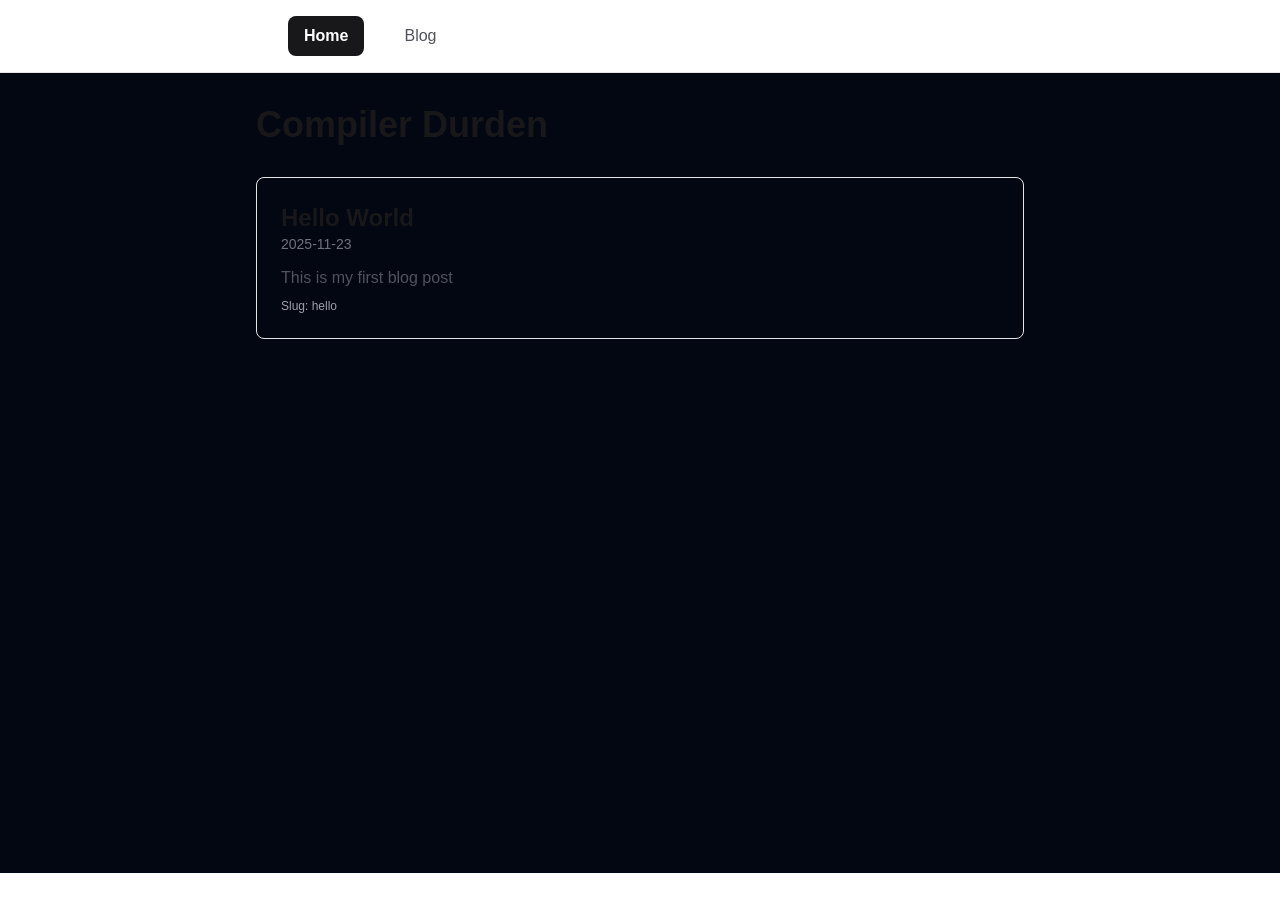
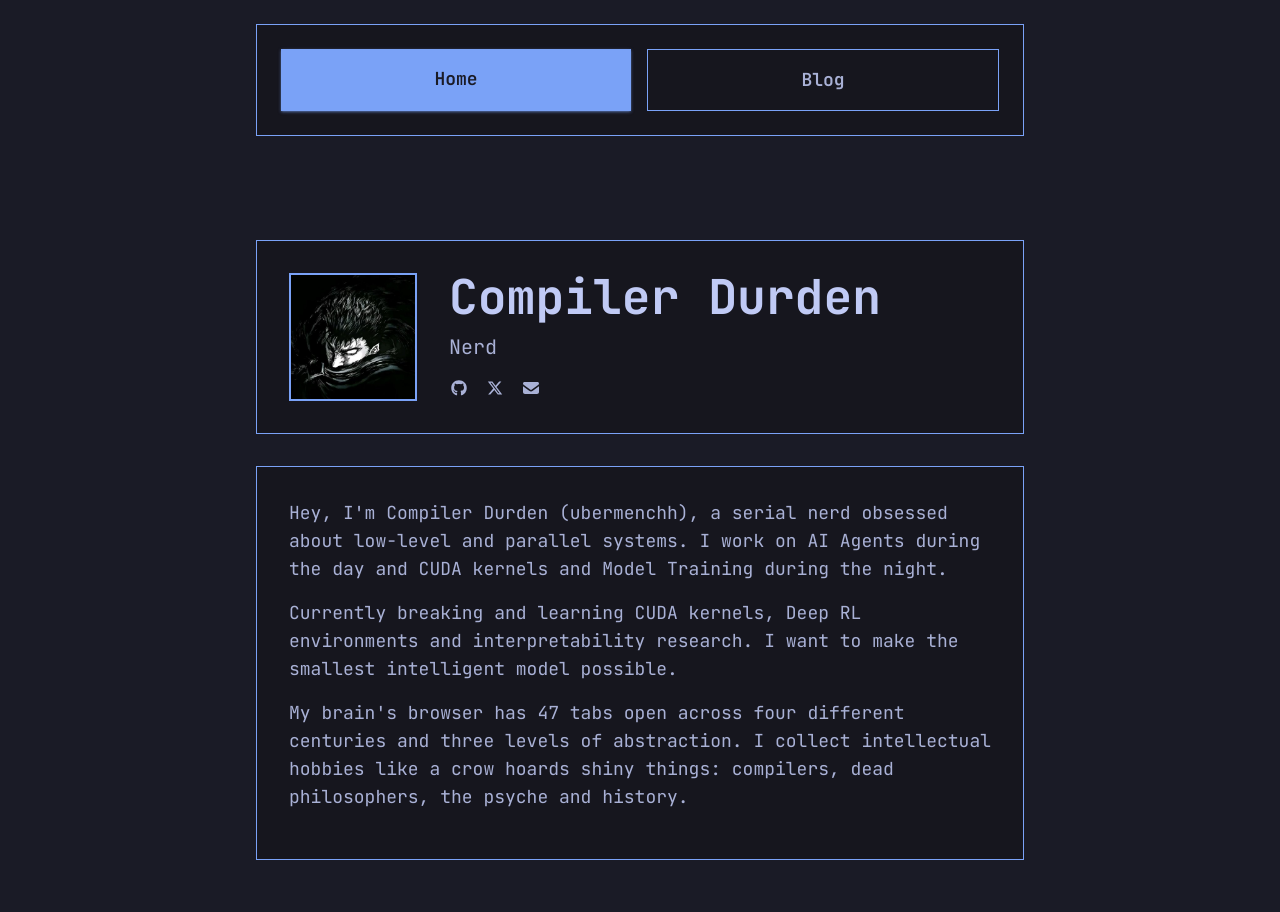
Before and after one commit to ubermenchh/ubermenchh.github.io, a Next.js app: page / in a window 1280 px wide. Shown: the top 912 px of the page. Before the commit the page ends 873 px from the top, so only its background shows below. Built offline with nearby package versions, Linux system fonts and the light colour scheme.

Commit message:
now uses tokyonight theme

```diff
--- a/package.json
+++ b/package.json
@@ -10,6 +10,7 @@
   },
   "dependencies": {
     "@fortawesome/fontawesome-svg-core": "^7.1.0",
+    "@fortawesome/free-brands-svg-icons": "^7.1.0",
     "@fortawesome/free-regular-svg-icons": "^7.1.0",
     "@fortawesome/free-solid-svg-icons": "^7.1.0",
     "@fortawesome/react-fontawesome": "^3.1.0",
--- a/src/app/globals.css
+++ b/src/app/globals.css
@@ -1,36 +1,52 @@
 @import "tailwindcss";
 
-:root {
-  --background: #ffffff;
-  --foreground: #171717;
-}
+@theme inline {
+  /* Tokyo Night Theme Colors */
+  --color-tn-bg: #1a1b26;
+  --color-tn-bg-dark: #16161e;
+  --color-tn-bg-highlight: #24283b;
+  --color-tn-terminal-black: #414868;
+  --color-tn-fg: #c0caf5;
+  --color-tn-fg-dark: #a9b1d6;
+  --color-tn-fg-gutter: #3b4261;
+  --color-tn-dark3: #545c7e;
+  --color-tn-comment: #565f89;
+  --color-tn-dark5: #737aa2;
+  --color-tn-blue0: #3d59a1;
+  --color-tn-blue: #7aa2f7;
+  --color-tn-cyan: #7dcfff;
+  --color-tn-blue1: #2ac3de;
+  --color-tn-blue2: #0db9d7;
+  --color-tn-blue5: #89ddff;
+  --color-tn-blue6: #b4f9f8;
+  --color-tn-blue7: #394b70;
+  --color-tn-magenta: #bb9af7;
+  --color-tn-magenta2: #ff007c;
+  --color-tn-purple: #9d7cd8;
+  --color-tn-orange: #ff9e64;
+  --color-tn-yellow: #e0af68;
+  --color-tn-green: #9ece6a;
+  --color-tn-green1: #73daca;
+  --color-tn-green2: #41a6b5;
+  --color-tn-teal: #1abc9c;
+  --color-tn-red: #f7768e;
+  --color-tn-red1: #db4b4b;
 
-@theme inline {
-  --color-background: var(--background);
-  --color-foreground: var(--foreground);
-  --font-sans: var(--font-geist-sans);
-  --font-mono: var(--font-geist-mono);
-}
-
-@media (prefers-color-scheme: dark) {
-  :root {
-    --background: #0a0a0a;
-    --foreground: #ededed;
-  }
+  --font-mono: var(--font-jetbrains-mono);
 }
 
 body {
-  background: var(--background);
-  color: var(--foreground);
-  font-family: Arial, Helvetica, sans-serif;
+  background: #1a1b26;
+  color: #c0caf5;
+  font-family: var(--font-jetbrains-mono), monospace;
 }
 
 .prose {
-  @apply text-zinc-800 dark:text-zinc-200;
+  @apply text-tn-fg;
 }
 
 .prose h1, .prose h2, .prose h3 {
-  @apply font-bold mt-8 mb-4;
+  @apply font-bold mt-8 mb-4 text-tn-blue;
 }
 
 .prose p {
@@ -50,7 +66,7 @@ body {
 }
 
 .prose strong {
-  @apply font-bold;
+  @apply font-bold text-tn-orange;
 }
 
 .prose em {
@@ -58,13 +74,13 @@ body {
 }
 
 .prose code {
-  @apply bg-zinc-100 dark:bg-zinc-800 px-1.5 py-0.5 rounded text-sm;
+  @apply bg-tn-bg-highlight px-1.5 py-0.5 rounded text-sm text-tn-cyan;
 }
 
 .prose pre {
-  @apply bg-zinc-100 dark:bg-zinc-900 p-4 rounded overflow-x-auto mb-4;
+  @apply bg-tn-bg-dark p-4 rounded overflow-x-auto mb-4 border border-tn-terminal-black;
 }
 
 .prose a {
-  @apply text-blue-600 dark:text-blue-400 hover:underline;
+  @apply text-tn-blue hover:text-tn-cyan hover:underline transition-colors;
 }
--- a/src/app/layout.tsx
+++ b/src/app/layout.tsx
@@ -1,16 +1,12 @@
 import type { Metadata } from "next";
-import { Geist, Geist_Mono } from "next/font/google";
+import { JetBrains_Mono } from "next/font/google";
 import "./globals.css";
 import Navigation from "@/components/Navigation";
 
-const geistSans = Geist({
-  variable: "--font-geist-sans",
-  subsets: ["latin"],
-});
-
-const geistMono = Geist_Mono({
-  variable: "--font-geist-mono",
-  subsets: ["latin"],
+const jetbrainsMono = JetBrains_Mono({
+    variable: "--font-jetbrains-mono",
+    subsets: ["latin"],
+    weight: ["400", "500", "600", "700"]
 });
 
 export const metadata: Metadata = {
@@ -26,7 +22,7 @@ export default function RootLayout({
   return (
     <html lang="en">
       <body
-        className={`${geistSans.variable} ${geistMono.variable} antialiased`}
+        className={`${jetbrainsMono.variable} antialiased`}
       >
         <Navigation />
         <main>
--- a/src/app/page.tsx
+++ b/src/app/page.tsx
@@ -1,44 +1,86 @@
-import { getSortedPosts } from "@/lib/posts";
+import Image from "next/image";
+import { FontAwesomeIcon } from "@fortawesome/react-fontawesome";
+import { faGithub, faXTwitter } from "@fortawesome/free-brands-svg-icons";
+import { faEnvelope } from "@fortawesome/free-solid-svg-icons";
 
 export default function Home() {
-    const posts = getSortedPosts();
+    return (
+        <div className="bg-tn-bg p-8">
+            <div className="max-w-3xl mx-auto py-12">
+                <section className="mb-8 p-8 border border-tn-blue bg-tn-bg-dark">
+                    <div className="flex items-start gap-8">
+                        {/* Profile Image */}
+                        <div className="relative w-32 h-32 overflow-hidden flex-shrink-0 border-2 border-tn-blue">
+                            <Image
+                                src="/guts.jpg"
+                                alt="Compiler Durden"
+                                fill
+                                className="object-cover"
+                                priority
+                            />
+                        </div>
 
-    return (
-        <div className="min-h-screen bg-gray-950 dark:bg:black p-8">
-            <div className="max-w-3xl mx-auto">
-                <h1 className="text-4xl font-bold text-zinc-900 dark:text-zinc-100 mb-8">
+                        {/* Name and Title */}
+                        <div className="flex-1">
+                            <h1 className="text-5xl font-bold text-tn-fg mb-3">
                                 Compiler Durden
                             </h1>
+                            <p className="text-xl text-tn-fg-dark mb-4">
+                                Nerd
+                            </p>
 
-                <div className="space-y-6">
-                    {posts.map((post) => {
-                        return (
-                            <div
-                                key={post.slug}
-                                className="border border-zinc-200 dark:border-zinc-800 p-6 rounded-lg"
+                            {/* Social Links */}
+                            <div className="flex gap-4">
+                                <a
+                                    href="https://github.com/ubermenchh"
+                                    target="_blank"
+                                    rel="noopener noreferrer"
+                                    className="text-tn-fg-dark hover:text-tn-blue transition-colors"
+                                    aria-label="Github"
                                 >
-                                <h2 className="text-2xl font-semibold text-zinc-900 dark:text-zinc-100 mb-z">
-                                    {post.title}
-                                </h2>
-                                <p className="text-sm text-zinc-500 dark:text-zinc-400 mb-3">
-                                    {post.date}
+                                    <FontAwesomeIcon icon={faGithub} className="w-7 h-7" />
+                                </a>
+                                <a
+                                    href="https://x.com/ubermenchh_"
+                                    target="_blank"
+                                    rel="noopener noreferrer"
+                                    className="text-tn-fg-dark hover:text-tn-blue transition-colors"
+                                    aria-label="X"
+                                >
+                                    <FontAwesomeIcon icon={faXTwitter} className="w-6 h-6" />
+                                </a>
+                                <a
+                                    href="mailto:ubermenchh69@gmail.com"
+                                    className="text-tn-fg-dark hover:text-tn-blue transition-colors"
+                                    aria-label="Email"
+                                >
+                                    <FontAwesomeIcon icon={faEnvelope} className="w-6 h-6" />
+                                </a>
+                            </div>
+                        </div>
+                    </div>
+                </section>
+
+                {/* About Me Section */}
+                <section className="p-8 border border-tn-blue bg-tn-bg-dark">
+                    <div className="prose prose-zinc dark:prose-invert max-w-none">
+                        <p className="text-lg text-tn-fg-dark mb-4">
+                            Hey, I&apos;m Compiler Durden (ubermenchh), a serial nerd obsessed about low-level
+                            and parallel systems. I work on AI Agents during the day and CUDA kernels and
+                            Model Training during the night.
                         </p>
-                                <p className="text-zinc-600 dark:text-zinc-400">
-                                    {post.description}
+                        <p className="text-lg text-tn-fg-dark mb-4">
+                            Currently breaking and learning CUDA kernels, Deep RL environments and interpretability
+                            research. I want to make the smallest intelligent model possible.
                         </p>
-                                <p className="text-xs text-zinc-400 dark:text-zinc-600 mt-2">
-                                    Slug: {post.slug}
+                        <p className="text-lg text-tn-fg-dark mb-4">
+                            My brain&apos;s browser has 47 tabs open across four different centuries and three levels of abstraction.
+                            I collect intellectual hobbies like a crow hoards shiny things: compilers, dead philosophers,
+                            the psyche and history.
                         </p>
                     </div>
-                        );
-                    })}
-                </div>
-                {posts.length === 0 && (
-                    <p className="text-zinc-600 dark:text-zinc-400">
-                        No posts found.
-                    </p>
-                )}
+                </section>
             </div>
         </div>
-    )
+    );
 }
--- a/src/components/Navigation.tsx
+++ b/src/components/Navigation.tsx
@@ -12,9 +12,10 @@ export default function Navigation() {
     ];
 
     return (
-        <nav className="border-b border-zinc-200 dark:board-zinc-800 bg-white dark:bg-gray-950">
-            <div className="max-w-3xl mx-auto px-8 py-4">
-                <div className="flex gap-6">
+        <nav className="bg-tn-bg py-6">
+            <div className="max-w-3xl mx-auto">
+                <div className="p-6 border border-tn-blue bg-tn-bg-dark">
+                    <div className="flex gap-4">
                         {tabs.map((tab) => {
                             const isActive = pathname === tab.path;
 
@@ -23,11 +24,11 @@ export default function Navigation() {
                                     key={tab.path}
                                     href={tab.path}
                                     className={`
-                                    px-4 py-2 rounded-lg transition-colors
+                                        flex-1 px-8 py-4 transition-all font-semibold text-lg text-center
                                         ${
                                             isActive
-                                            ? "bg-zinc-900 text-white dark:bg-zinc-100 dark:text-black font-semibold"
-                                            : "text-zinc-600 hover:text-zinc-900 dark:text-zinc-400 dark:hover:text-zinc-100"
+                                                ? "bg-tn-blue text-tn-bg shadow-sm shadow-tn-blue/50"
+                                                : "border border-tn-blue text-tn-fg-dark hover:border-tn-cyan hover:text-tn-fg"
                                         }
                                     `}
                                 >
@@ -37,6 +38,7 @@ export default function Navigation() {
                         })}
                     </div>
                 </div>
+            </div>
         </nav>
     );
 }
```
Also changed, not shown: src/app/blog/[slug]/page.tsx (+12 -37 lines), src/app/blog/page.tsx (+11 -9 lines), public/guts.jpg (added), 1 other file (tests, documents, lock files or other folders). Lines whose indentation alone changed are shown as unchanged.
